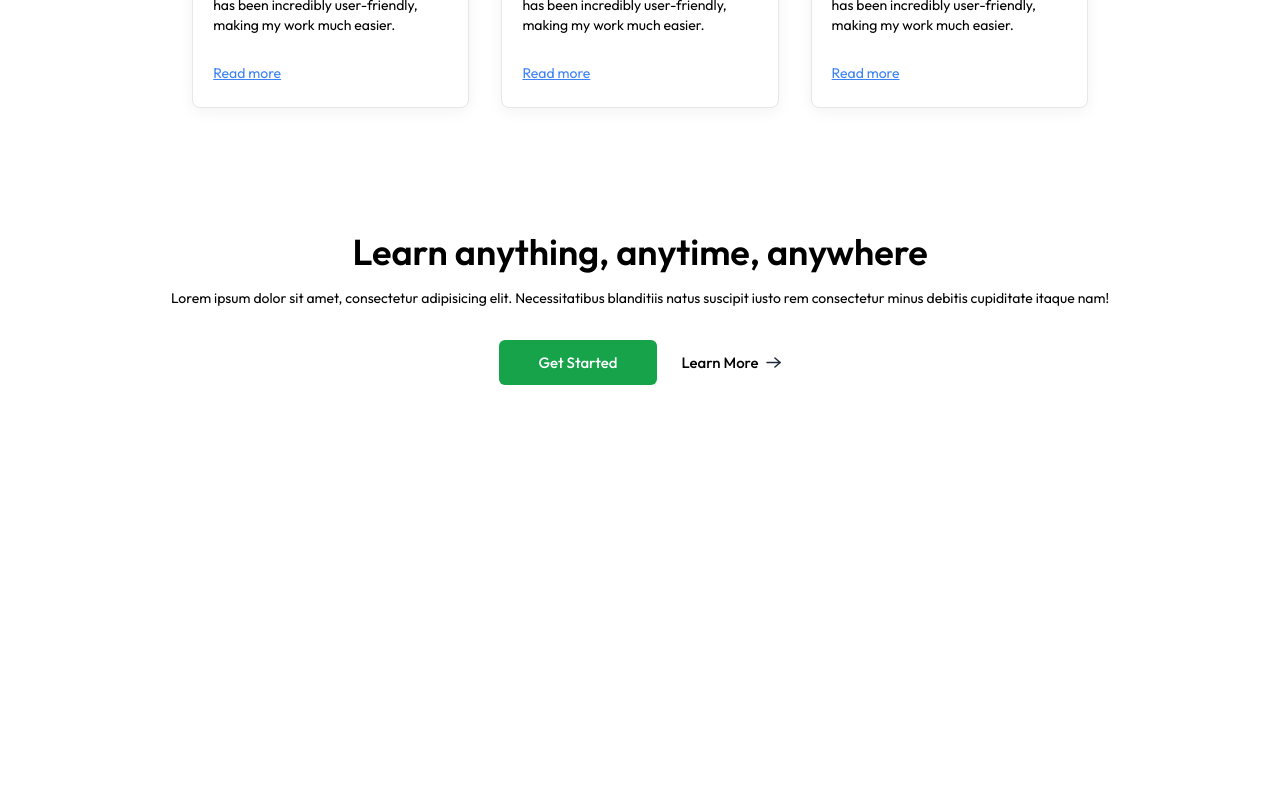
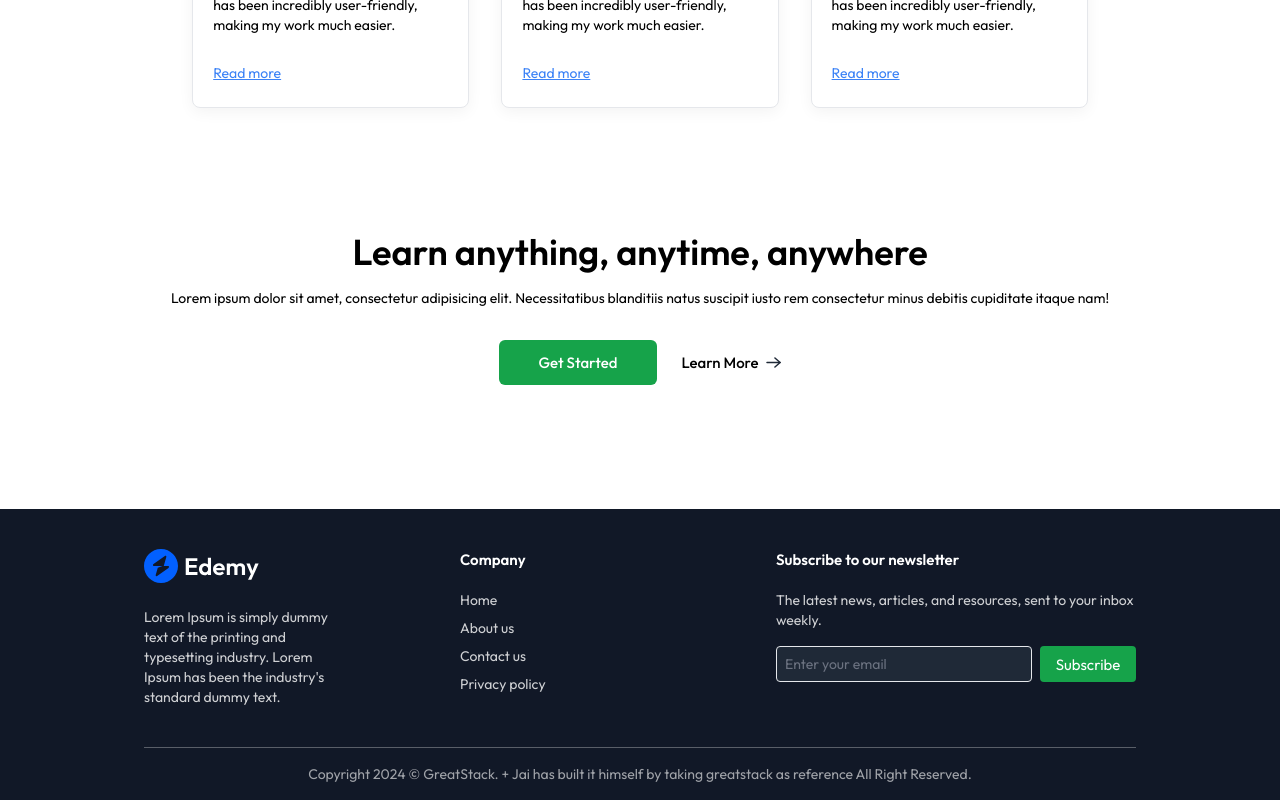
Before and after one commit to aqua20023/LMS-Edemy, a React (Vite) app: page / in a window 1280 px wide. Shown: the part 2113-2913 px from the top of the page. Before the commit the page ends 2594 px from the top, so only its background shows below. Built offline with nearby package versions, Linux system fonts and the light colour scheme; no server answers.

Commit message:
completed footer, now moving forward to course list page

```diff
--- a/src/components/student/Footer.jsx
+++ b/src/components/student/Footer.jsx
@@ -1,12 +1,33 @@
 import React from 'react'
-
+import {assets} from '../../assets/assets'
 const Footer = () => {
   return (
-    <footer>
-     <div>
-
+    <footer className='bg-gray-900 md:px-36 text-left w-full mt-10'>
+     <div className='flex flex-col md:flex-row items-start px-8 md:px-0 justify-center gap-10 md:gap-32 py-10 border-b border-white/30'>
+      <div className='flex flex-col md:items-start items-start w-full'>
+        <img src={assets.logo_dark} alt="logo" />
+        <p className='mt-6 text-center md:text-left text-sm text-white/80'>Lorem Ipsum is simply dummy text of the printing and typesetting industry. Lorem Ipsum has been the industry's standard dummy text.</p>
+      </div>
+      <div className='flex flex-col md:items-start items-start w-full'>
+        <h2 className='font-semibold text-white mb-5'>Company</h2>
+        <ul className='flex md:flex-col text-white/80 justify-between w-full  text-sm md:space-y-2'>
+          <li><a href="#" className=''>Home</a></li>
+          <li><a href="#" className=''>About us</a></li>
+          <li><a href="#" className=''>Contact us</a></li>
+          <li><a href="#" className=''>Privacy policy</a></li>
+        </ul>
+      </div>
+      <div className='hidden md:flex flex-col items-start w-full'>
+        <h2 className='font-semibold text-white mb-5'>Subscribe to our newsletter</h2>
+        <p className='text-sm text-white/80 '>The latest news, articles, and resources, sent to your inbox weekly.</p>
+        <div className='flex items-start gap-2 pt-4'>
+        <input type="email" placeholder='Enter your email'
+        className='border border-grey-500/30 bg-gray-800 text-gray-500 placeholder-gray-500 outline-none  w-64 h-9 rounded px-2 text-sm'/>
+        <button className='bg-green-600 w-24 h-9 text-white rounded'>Subscribe</button>
+        </div>
+      </div>
      </div>
-     <p>Copyright 2024 © GreatStack. All Right Reserved.</p>
+     <p className='py-4 text-xs text-center md:text-sm text-white/60'>Copyright 2024 © GreatStack. + Jai has built it himself by taking greatstack as reference All Right Reserved.</p>
     </footer>
   )
 }
--- a/src/pages/student/Home.jsx
+++ b/src/pages/student/Home.jsx
@@ -4,6 +4,7 @@
 import CoursesSection from '../../components/student/CoursesSection'
 import TestimonialsSection from '../../components/student/TestimonialsSection'
 import CallToAction from '../../components/student/CallToAction'
+import Footer from '../../components/student/Footer'
 
 const Home = () => {
   return (
@@ -13,6 +14,7 @@
       <CoursesSection/>
       <TestimonialsSection/>
       <CallToAction/>
+      <Footer/>
     </div>
   )
 }
```
